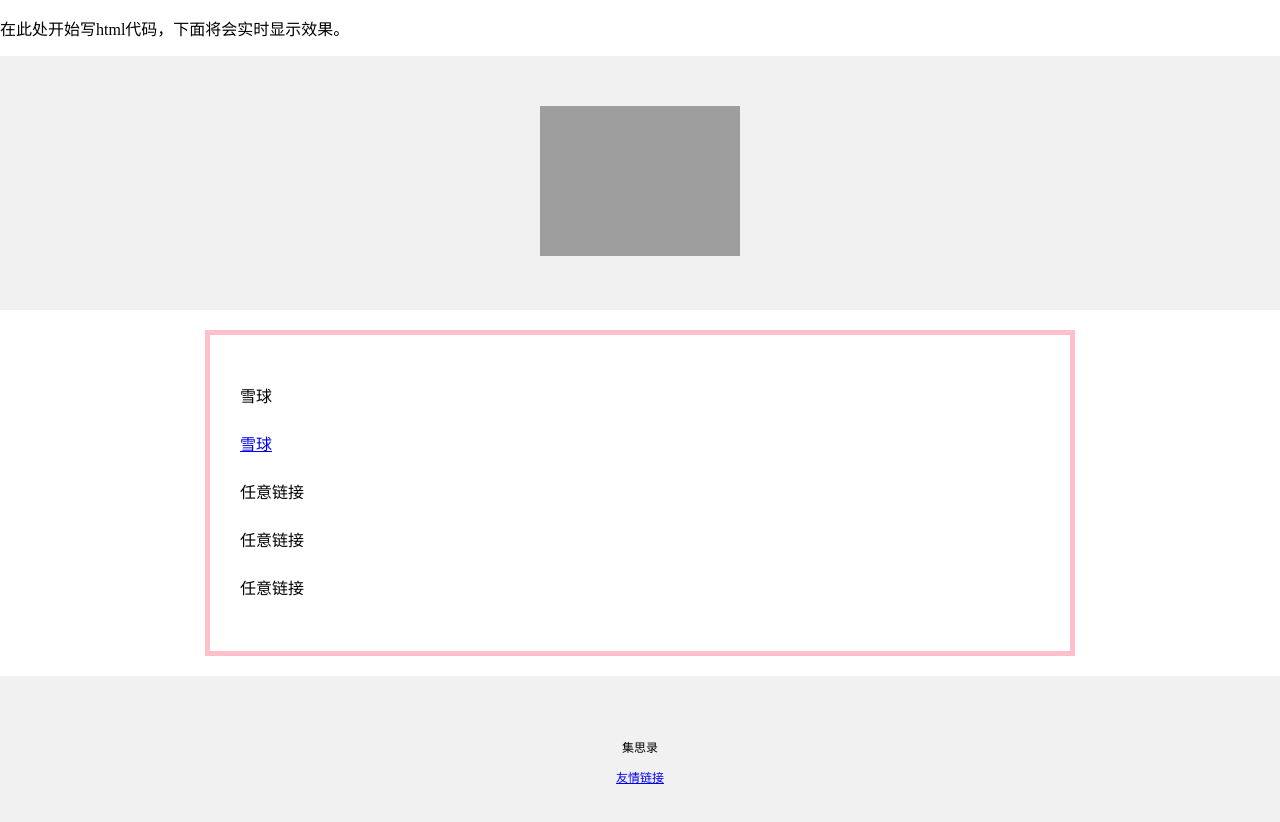
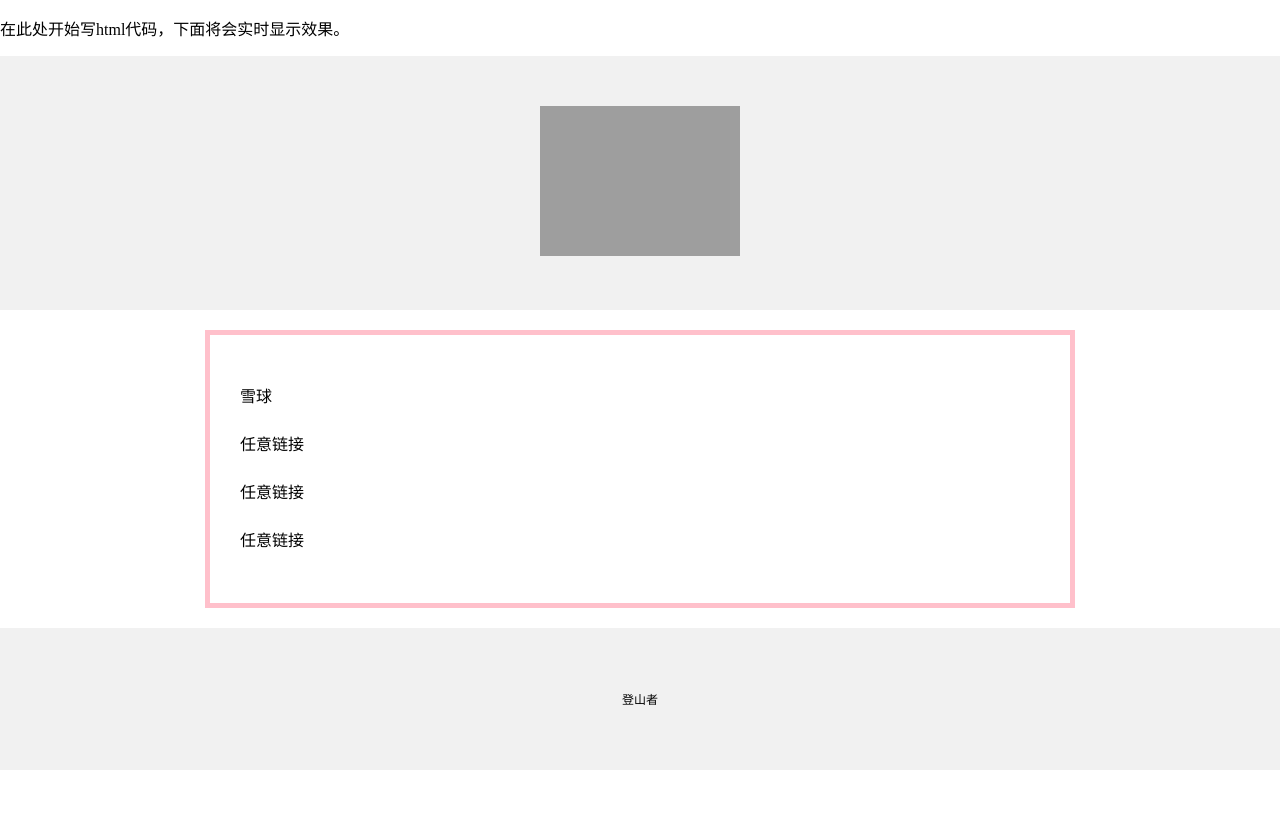
Before and after one commit to qq597844245/9527.01, a plain HTML site: page index.html in a window 1280 px wide. After the commit the page ends 800 px from the top, so only its background shows below. Drawn offline with Linux system fonts and the light colour scheme; grey boxes are pictures that could not be loaded.

Commit message:
Add files via upload

```diff
--- a/index.html
+++ b/index.html
@@ -26,7 +26,7 @@
     border:5px solid pink;
     max-width:800px;">
     <p>雪球</p>
-    <a href="https://xueqiu.com/;">雪球</a>
+
     <p>任意链接</p>
     <p>任意链接</p>
     <p>任意链接</p>
@@ -37,7 +37,7 @@
     padding:50px;
     font-size:12px;
     ">
-    <p>集思录</p>
-    <a href="https://www.jisilu.cn/explore/;">友情链接</a></div>
+    <p>登山者</p>
+
   <div></div>
 </html>
```
